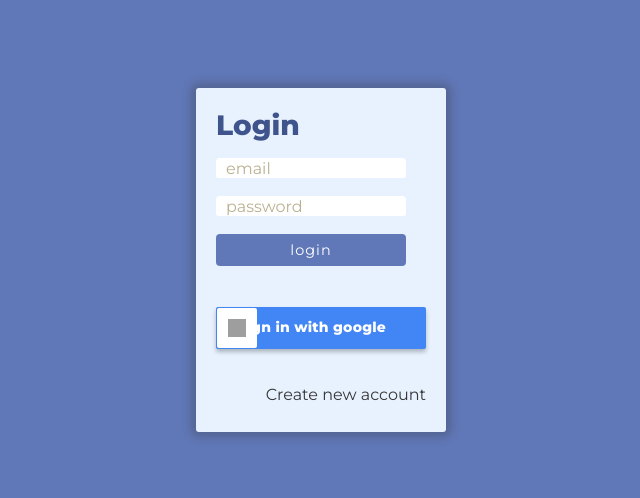
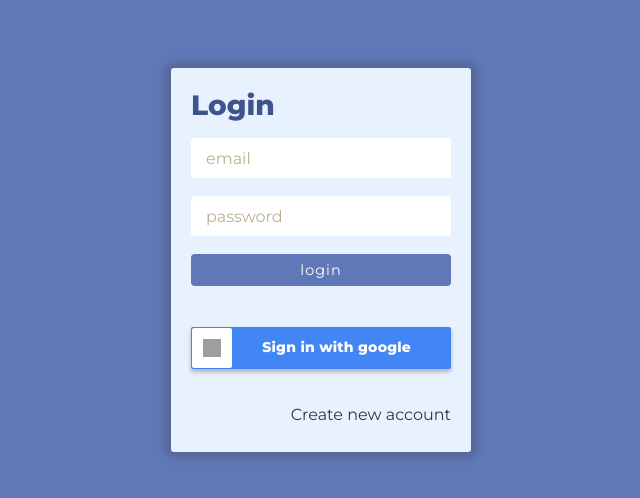
Before and after one commit to qbixmex/Journal-App, a React (Create React App) app: page /auth/login in a window 1280 px wide. Shown: the part 140-638 px from the top of the page, without its empty margins (319-959 px from the left). Built offline with nearby package versions, Linux system fonts and the light colour scheme; grey boxes are pictures that could not be loaded.

Commit message:
Style Fixes

```diff
--- a/src/Styles/Components/_auth.scss
+++ b/src/Styles/Components/_auth.scss
@@ -14,7 +14,7 @@
     box-shadow: 0px 0px 10px 5px rgba($gray-dark, 0.3);
     border-radius: 3px;
     padding: 20px;
-    width: 250px;
+    width: 300px;
     color: $gray-dark;
   }
 
@@ -31,10 +31,10 @@
     border-bottom: 2px solid $light;
     font-size: 1rem;
     margin-bottom: 16px;
-    width: calc(100% - 20px);
+    width: 100%;
     border-radius: 4px;
     height: 20px;
-    padding: 10px;
+    padding: 20px 15px;
     transition: border-bottom .3s ease-in-out;
 
     &::placeholder {
--- a/src/Styles/Components/_buttons.scss
+++ b/src/Styles/Components/_buttons.scss
@@ -27,7 +27,7 @@
 
   &-block {
     display: block;
-    width: calc(100% - 20px);
+    width: 100%;
   }
 }
 
@@ -64,6 +64,7 @@
     background-color: darken($warning, 10);
   }
 }
+
 .btn-success {
   background-color: $success;
   color: $white;
@@ -81,7 +82,6 @@
     background-color: darken($danger, 10);
   }
 }
-
 
 .google-btn {
   cursor: pointer;
```
